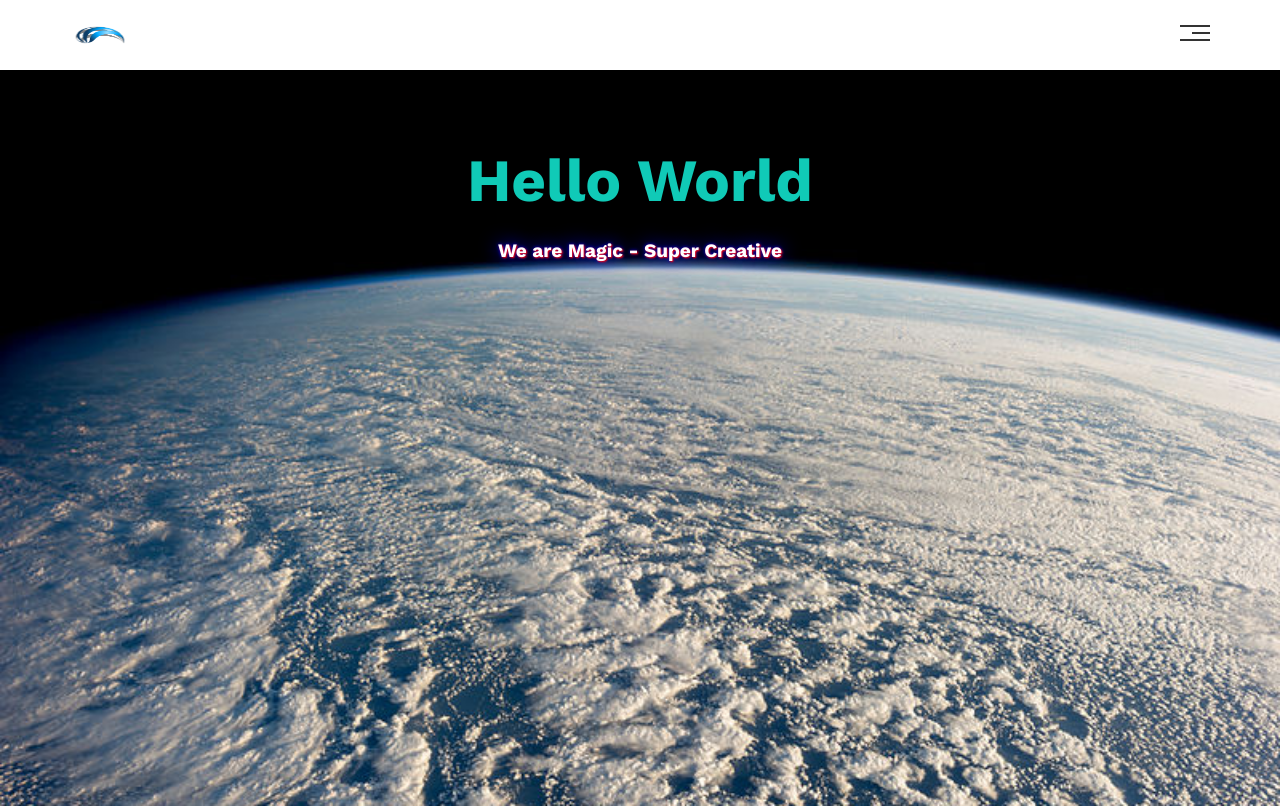
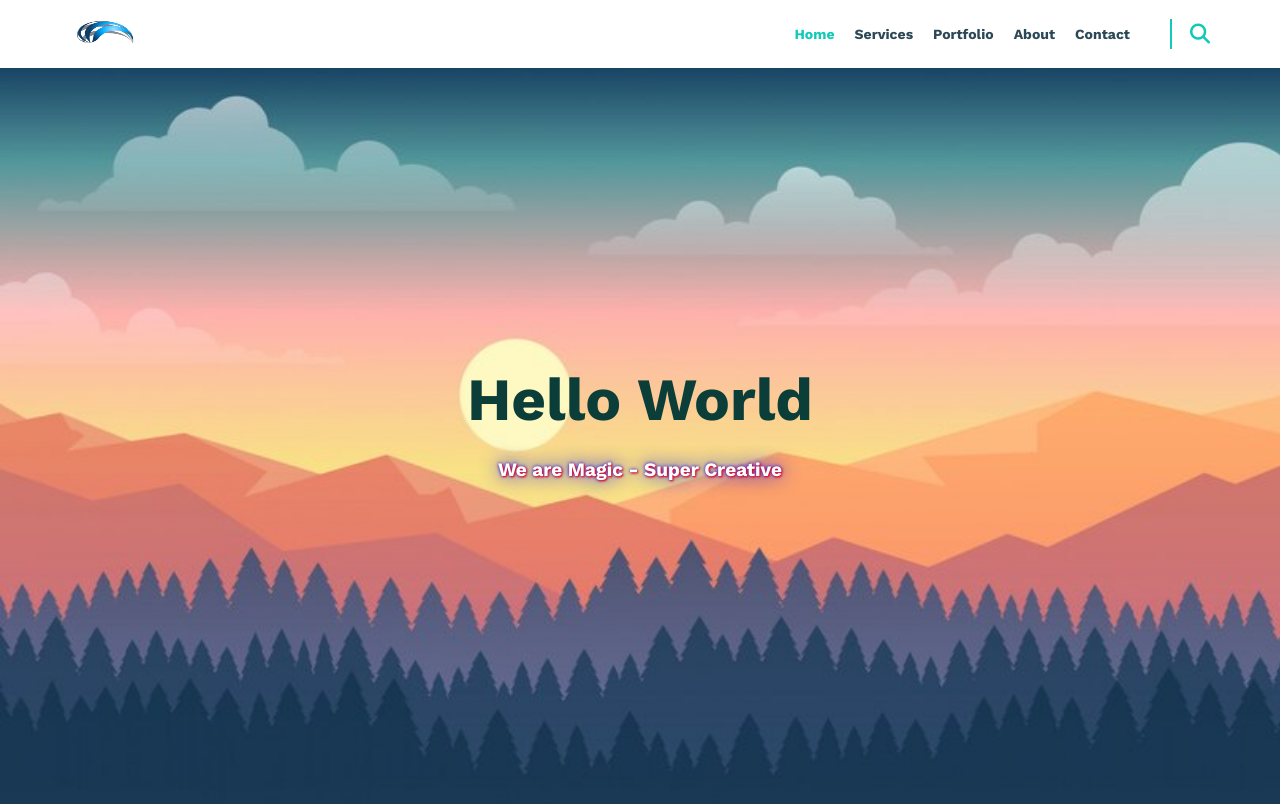
Before and after one commit to Mohamad-Elshabrawy/Template-1, a plain HTML site: page index.html in a window 1280 px wide. Shown: the top 808 px of the page. Drawn offline with nearby package versions, Linux system fonts and the light colour scheme.

Commit message:
Add Main Files

```diff
--- a/css/main.css
+++ b/css/main.css
@@ -81,113 +81,146 @@ body {
 }
 
 /* Start Header  */
-.header {
-    padding: 20px;
+
+header {
+    left: 0;
+    width: 100%;
 }
 
-.header .container {
+header .container {
     display: flex;
     justify-content: space-between;
     align-items: center;
-}
-
-.header .logo {
-    width: 60px;
-    height: 30px;
-}
-
-.header .links {
     position: relative;
 }
 
-.header .links:hover .icon span:nth-child(2) {
-    width: 100%;
+header .logo img {
+    width: 70px;
+    height: 40px;
 }
 
-.header .links .icon {
-    width: 30px;
+header nav {
+    /* عشان تاخد المساحه المتبقيه من الهيدر بعد اللوجود */
+    flex: 1;
+    /* التوزيعه النهائيه */
     display: flex;
-    flex-wrap: wrap;
+    align-items: center;
     justify-content: flex-end;
+    position: relative;
+}
+
+header nav .toggle-menu {
+    cursor: pointer;
+    color: var(--main-color);
+    font-size: 25px;
+    display: inline-block;
+}
+
+/* عشان الايكون دى تبدأ تظهر فى الموبايل بس لكن يعنى معمول ليها اخفاء من بعد ال 768  */
+@media (min-width:768px) {
+    header nav .toggle-menu {
+        display: none;
+    }
+}
+
+header nav ul {
+    /* عشان يتوزع العناصر داخل الهيدر بشكل افقى بدل ما هما فوق بعض كده */
+    display: flex;
+    list-style: none;
 
 }
 
-.header .links .icon span {
-    background-color: #333;
-    margin-bottom: 5px;
-    height: 2px;
+/* لما عملنا ده الheight قل عشان كده لازم نخليه فى الrules min-height: 98px for .container */
+@media (max-width:767px) {
+    header nav ul {
+        display: none;
+    }
+
+    header nav .toggle-menu:hover+ul {
+        display: flex;
+        flex-direction: column;
+        position: absolute;
+        top: 35%;
+        left: -40px;
+        width: 100%;
+        background-color: #ede9f1bd;
+        z-index: 1000;
+    }
+
+    header nav ul li a {
+        padding: 15px !important;
+    }
 }
 
-.header .links .icon span:first-child {
-    width: 100%;
+header nav ul li a {
+    /* مهم جدا الديسبلاى هنا بلوك عشان يحترم كل التأثيرات */
+    display: block;
+    /* عشان نعمل المسافه بين العناصر  */
+    padding: 10px;
+    text-decoration: none;
+    font-size: 14px;
+    color: var(--secondary-color);
+    font-weight: bold;
+    /* مهم عشان لما يحصل انتقال */
+    transition: .3s;
+    /* عشان يظهر الخط اللى تحت ال  active قبل ال after  اللى هو السطر اللى تحت ال header */
+    position: relative;
+    z-index: 2;
 }
 
-.header .links .icon span:nth-child(2) {
-    width: 60%;
+header nav ul li a.active,
+header nav ul li a:hover {
+    color: var(--main-color);
 }
 
-.header .links .icon span:last-child {
-    width: 100%;
-
+header nav .form {
+    width: 40px;
+    height: 30px;
+    position: relative;
+    /* عشان نعمل مسافه بينها وبين باقى عناصر الناف */
+    margin-left: 30px;
+    /* عشان نعمل الخط اللى على الشمال */
+    border-left: 2px solid var(--main-color);
 }
 
-.header .links ul {
-    list-style: none;
-    margin: 0;
-    padding: 0;
-    background-color: var(--section-background);
+header nav .form i {
+    color: var(--main-color);
     position: absolute;
+    font-size: 20px;
+    /* عشا نعمل توسيط للايقون ناحية اليمين */
+    top: 50%;
+    transform: translateY(-50%);
     right: 0;
-    min-width: 200px;
-    top: calc(100% + 15px);
-    display: none;
-    z-index: 1;
 }
 
-.header .links ul::before {
-    content: "";
-    border-width: 10px;
-    border-style: solid;
-    border-color: transparent transparent var(--section-background) transparent;
-    position: absolute;
-    right: 5px;
-    top: -20px;
-}
-
-.header .links:hover ul {
-    display: block;
-    cursor: pointer;
-}
-
-.header .links ul li a {
-    display: block;
-    padding: 15px;
-    text-decoration: none;
-    color: #333;
-    transition: .03s;
-}
-
-.header .links ul li a:hover {
-    padding-left: 25px;
-}
-
-.header .links ul li:not(:last-child) a {
-    border-bottom: 1px solid #ddd;
+.toggle-menu:hover~.landing {
+    margin-top: 248px;
+    /* Adjust height based on nav menu */
 }
 
 /* End Header  */
 /* Start Landing Section */
 .landing {
-    background-image: url(../images/800px-ISS034E016601_-_Stratocumulus_Clouds_-_Pacific_Ocean.jpg);
+    position: relative;
+    width: 100%;
+    background-image: url(../images/sunset.jpg);
     background-size: cover;
     height: calc(100vh - 64px);
-    position: relative;
+    display: flex;
+    flex-direction: column;
+    align-items: center;
+    justify-content: center;
+    transform: translateY(0);
+    /* الوضع الافتراضي */
+    transition: transform 0.5s ease-in-out;
+    /* الحركة السلسة */
+
 }
 
 .landing .intro-text {
     position: absolute;
     left: 50%;
-    top: 20%;
+    top: 50%;
     text-align: center;
     transform: translate(-50%, -50%);
     width: 350px;
@@ -198,7 +231,8 @@ body {
     margin: 0;
     font-weight: bold;
     font-size: 60px;
-    color: var(--main-color);
+    /* color: #0d530d; */
+    color: #0c3e39;
 }
 
 .landing .intro-text p {
--- /dev/null
+++ b/css/temp-1.css
@@ -0,0 +1,241 @@
+header {
+    position: absolute;
+    left: 0;
+    width: 100%;
+    z-index: 2;
+}
+
+header .container {
+    display: flex;
+    justify-content: space-between;
+    align-items: center;
+    position: relative;
+    min-height: 98px;
+}
+
+
+header .logo img {
+    width: 70px;
+    height: 40px;
+}
+
+header nav {
+    /* عشان تاخد المساحه المتبقيه من الهيدر بعد اللوجود */
+    flex: 1;
+    /* التوزيعه النهائيه */
+    display: flex;
+    align-items: center;
+    justify-content: flex-end;
+}
+
+header nav .toggle-menu {
+    color: var(--main-color);
+    font-size: 25px;
+}
+
+/* عشان الايكون دى تبدأ تظهر فى الموبايل بس لكن يعنى معمول ليها اخفاء من بعد ال 768  */
+@media (min-width:768px) {
+    header nav .toggle-menu {
+        display: none;
+    }
+}
+
+header nav ul {
+    /* عشان يتوزع العناصر داخل الهيدر بشكل افقى بدل ما هما فوق بعض كده */
+    display: flex;
+    list-style: none;
+}
+
+/* لما عملنا ده الheight قل عشان كده لازم نخليه فى الrules min-height: 98px for .container */
+@media (max-width:767px) {
+    header nav ul {
+        display: none;
+    }
+
+    header nav .toggle-menu:hover+ul {
+        display: flex;
+        flex-direction: column;
+        position: absolute;
+        top: 100%;
+        left: 0;
+        width: 100%;
+        background-color: rgb(0 0 0 / 50%);
+    }
+
+    header nav ul li a {
+        padding: 15px !important;
+    }
+}
+
+header nav ul li a {
+    /* مهم جدا الديسبلاى هنا بلوك عشان يحترم كل التأثيرات */
+    display: block;
+    /* عشان نعمل المسافه بين العناصر  */
+    padding: 40px 10px;
+    text-decoration: none;
+    font-size: 14px;
+    color: white;
+    /* مهم عشان لما يحصل انتقال */
+    transition: .3s;
+    /* عشان يظهر الخط اللى تحت ال  active قبل ال after  اللى هو السطر اللى تحت ال header */
+    position: relative;
+    z-index: 2;
+}
+
+header nav ul li a.active,
+header nav ul li a:hover {
+    color: var(--main-color);
+    border-bottom: 2px solid var(--main-color);
+}
+
+header nav .form {
+    width: 40px;
+    height: 30px;
+    position: relative;
+    /* عشان نعمل مسافه بينها وبين باقى عناصر الناف */
+    margin-left: 30px;
+    /* عشان نعمل الخط اللى على الشمال */
+    border-left: 1px solid white;
+}
+
+header nav .form i {
+    color: var(--main-color);
+    position: absolute;
+    font-size: 20px;
+    /* عشا نعمل توسيط للايقون ناحية اليمين */
+    top: 50%;
+    transform: translateY(-50%);
+    right: 0;
+}
+
+.header .container {
+    display: flex;
+    justify-content: ;
+    align-items: center;
+}
+
+.header .links ul {
+    list-style: none;
+}
+
+.header .container .logo {
+    width: 70px;
+    height: 40px;
+}
+
+.header nav {
+    /* عشان تاخد المساحه المتبقيه من الهيدر بعد اللوجود */
+    flex: 1;
+    /* التوزيعه النهائيه */
+    display: flex;
+    align-items: center;
+    justify-content: flex-end;
+}
+
+.header .container .toggle-menu {
+    color: var(--main-color);
+    font-size: 25px;
+}
+
+/* عشان الايكون دى تبدأ تظهر فى الموبايل بس لكن يعنى معمول ليها اخفاء من بعد ال 768  */
+@media (min-width:768px) {
+    .header .container .toggle-menu {
+        display: none;
+    }
+}
+
+.header ul {
+    /* عشان يتوزع العناصر داخل الهيدر بشكل افقى بدل ما هما فوق بعض كده */
+    display: flex;
+}
+
+/* لما عملنا ده الheight قل عشان كده لازم نخليه فى الrules min-height: 98px for .container */
+@media (max-width:767px) {
+    .header ul {
+        display: none;
+    }
+
+    .header .container .toggle-menu:hover+ul {
+        display: flex;
+        flex-direction: column;
+        position: absolute;
+        top: 100%;
+        left: 0;
+        width: 100%;
+        background-color: rgb(0 0 0 / 50%);
+    }
+
+    .header ul li a {
+        padding: 15px !important;
+    }
+}
+
+.header ul li a {
+    /* مهم جدا الديسبلاى هنا بلوك عشان يحترم كل التأثيرات */
+    display: block;
+    /* عشان نعمل المسافه بين العناصر  */
+    padding: 10px 10px;
+    text-decoration: none;
+    font-size: 14px;
+    color: var(--secondary-color);
+    /* مهم عشان لما يحصل انتقال */
+    transition: .3s;
+    /* عشان يظهر الخط اللى تحت ال  active قبل ال after  اللى هو السطر اللى تحت ال header */
+    position: relative;
+    z-index: 2;
+    color: var(--secondary-color);
+    font-weight: bold;
+}
+
+.header ul li a.active,
+.header ul li a:hover {
+    color: var(--main-color);
+}
+
+.header .form {
+    width: 40px;
+    height: 30px;
+    position: relative;
+    /* عشان نعمل مسافه بينها وبين باقى عناصر الناف */
+    margin-left: 30px;
+    /* عشان نعمل الخط اللى على الشمال */
+    border-left: 1px solid white;
+}
+
+.header .form i {
+    color: var(--main-color);
+    position: absolute;
+    font-size: 20px;
+    /* عشا نعمل توسيط للايقون ناحية اليمين */
+    top: 50%;
+    transform: translateY(-50%);
+    right: 0;
+}
+
+/* 54545454545 */
+/* .header {
+    padding: 20px;
+}
+
+
+
+.header .logo {
+    width: 60px;
+    height: 30px;
+}
+
+.header .links ul {
+    list-style: none;
+    margin: 0;
+    padding: 0;
+    display: flex;
+    flex-direction: row;
+    position: absolute;
+
+    display: ;
+
+}
+
+.header .links ul a {
+    color: black;
+} */
--- a/index.html
+++ b/index.html
@@ -21,24 +21,26 @@
 
 <body>
     <!-- Start Header -->
-    <div class="header">
+    <header>
         <div class="container">
-            <img class="logo" src="images/logo-empty-1.png" alt="">
-            <div class="links">
-                <span class="icon">
-                    <span></span>
-                    <span></span>
-                    <span></span>
-                </span>
+            <a href="#" class="logo">
+                <img src="images/logo-empty-1.png" alt="Logo">
+            </a>
+            <nav>
+                <i class="fas fa-bars toggle-menu"></i>
                 <ul>
-                    <li><a href="#services">Services</a></li>
-                    <li><a href="#portfolio">Portfolio</a></li>
-                    <li><a href="#about">About</a></li>
-                    <li><a href="#content">Content</a></li>
+                    <li><a class="active" href="#">Home</a></li>
+                    <li><a href="#">Services</a></li>
+                    <li><a href="#">Portfolio</a></li>
+                    <li><a href="#">About</a></li>
+                    <li><a href="#">Contact</a></li>
                 </ul>
-            </div>
+                <div class="form">
+                    <i class="fas fa-search"></i>
+                </div>
+            </nav>
         </div>
-    </div>
+    </header>
     <!-- End Header -->
     <!-- Start Landing Section  -->
     <div class="landing">
@@ -46,7 +48,6 @@
             <h1>Hello World</h1>
             <p>We are Magic - Super Creative </p>
         </div>
-
     </div>
     <!-- End Landing Section  -->
     <!-- Start Feature  -->
@@ -55,17 +56,20 @@
             <div class="feat">
                 <i class="fa-solid fa-wand-magic-sparkles fa-3x"></i>
                 <h3>Imagine It, We’ll Design It</h3>
-                <p>Lorem ipsum dolor sit amet, consectetur adipiscing elit, sed do eiusmod tempor incididunt ut lab</p>
+                <p>Lorem ipsum dolor sit amet, consectetur adipiscing elit, sed do eiusmod tempor incididunt ut lab
+                </p>
             </div>
             <div class="feat">
                 <i class="far fa-gem fa-3x"></i>
                 <h3>We Handle Everything</h3>
-                <p>Lorem ipsum dolor sit amet, consectetur adipiscing elit, sed do eiusmod tempor incididunt ut lab</p>
+                <p>Lorem ipsum dolor sit amet, consectetur adipiscing elit, sed do eiusmod tempor incididunt ut lab
+                </p>
             </div>
             <div class="feat">
                 <i class="fa-solid fa-globe fa-3x"></i>
                 <h3>Reaching The World</h3>
-                <p>Lorem ipsum dolor sit amet, consectetur adipiscing elit, sed do eiusmod tempor incididunt ut lab</p>
+                <p>Lorem ipsum dolor sit amet, consectetur adipiscing elit, sed do eiusmod tempor incididunt ut lab
+                </p>
             </div>
         </div>
     </div>
@@ -83,7 +87,8 @@
                         <i class="fas fa-palette fa-2x"></i>
                         <div class="text">
                             <h3>Web Design</h3>
-                            <p>Graphic design is the process of visual communication and problem-solving using one or
+                            <p>Graphic design is the process of visual communication and problem-solving using one
+                                or
                                 more of typography, photography and illustration.</p>
                         </div>
                     </div>
@@ -116,7 +121,8 @@
                         <i class="fas fa-pencil-ruler fa-2x"></i>
                         <div class="text">
                             <h3>Graphic Design</h3>
-                            <p>Web development is a broad term for the work involved in developing a web site for the
+                            <p>Web development is a broad term for the work involved in developing a web site for
+                                the
                                 Internet or an intranet.</p>
                         </div>
                     </div>
@@ -140,7 +146,7 @@
             <div class="portfolio-content">
                 <!-- Card One  -->
                 <div class="card">
-                    <img src="images/project-1.PNG" alt="">
+                    <img src="images/template-1.PNG" alt="">
                     <div class="info">
                         <h3>Project One</h3>
                         <p>My creative ability is very difficult to measure because it can
@@ -182,14 +188,16 @@
                     <p>
                         Lorem ipsum dolor sit amet consectetur adipisicing elit. Nihil nemo neque voluptate tempora
                         velit cum non,
-                        fuga vitae architecto delectus sed maxime rerum impedit aliquam obcaecati, aut excepturi iusto
+                        fuga vitae architecto delectus sed maxime rerum impedit aliquam obcaecati, aut excepturi
+                        iusto
                         laudantium!
                     </p>
                     <hr />
                     <p>
                         Lorem ipsum dolor sit amet consectetur adipisicing elit. Minus, sapiente. Velit iure
                         exercitationem
-                        dolores nesciunt dolore. Eum officiis dolorum hic voluptate quaerat minima, similique inventore
+                        dolores nesciunt dolore. Eum officiis dolorum hic voluptate quaerat minima, similique
+                        inventore
                         esse,
                         alias, sed quo officia?
                     </p>
```
Also changed, not shown: images/800px-ISS034E016601_-_Stratocumulus_Clouds_-_Pacific_Ocean.jpg (deleted), images/landing.jpg (deleted), images/logo-creative.PNG (deleted), images/sunset.jpg (added), images/template-1.PNG (added), images/trees.jpg (added).
